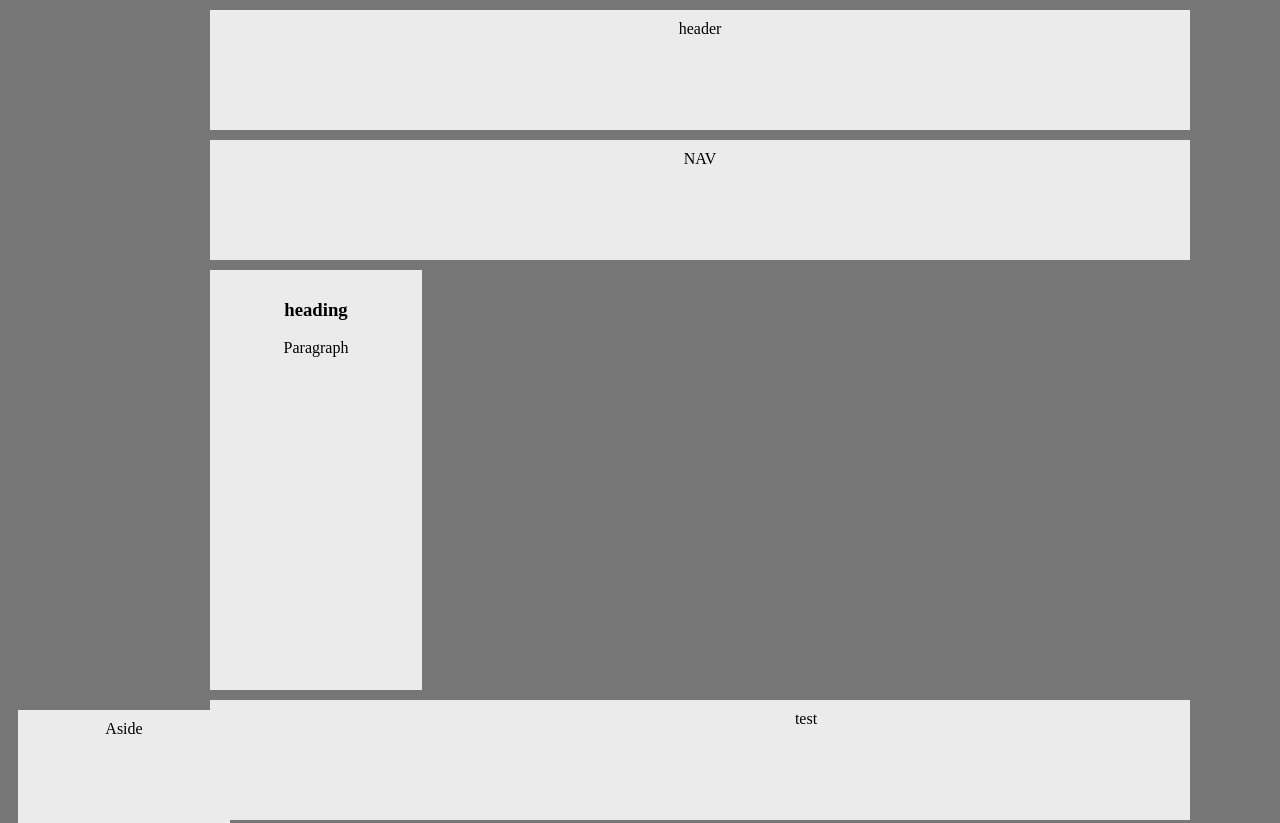
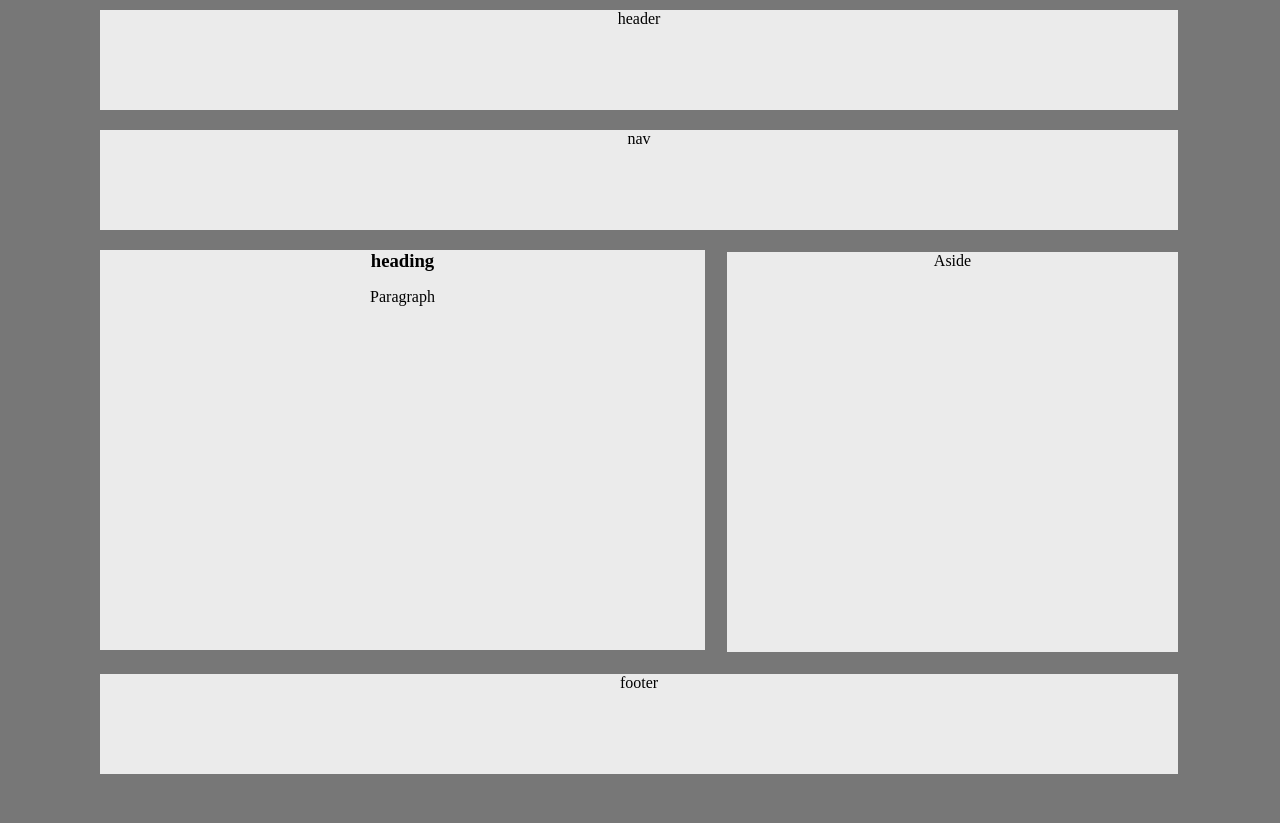
Before and after one commit to kishonhamilton/HW-Wireframe, a plain HTML site: page index.html in a window 1280 px wide. Shown: the top 823 px of the page. After the commit the page ends 800 px from the top, so only its background shows below. Drawn offline with Linux system fonts and the light colour scheme.

Commit message:
completed work

```diff
--- a/index.html
+++ b/index.html
@@ -5,18 +5,28 @@
     <link rel="stylesheet" type="text/css" href="style.css">
     <title>Title</title>
 </head>
-<body id="main-content">
-<header class="relative">header</header>
-<nav class="relative">NAV</nav>
-<section class="section">
-    <article>
-        <h1> heading</h1>
-        <p>Paragraph</p>
+<body class="wrapper">
+<header >
+    <div class="content box-1"> header</div>
+</header>
+<nav >
+    <div class="content box-1">nav</div>
+</nav>
+<section class="box-2">
+    <article class="content">
+        <div >
+            <h1>heading</h1>
+            <p>Paragraph</p>
+        </div>
     </article>
+</section>
+<aside class="box-3">
+    <div class="content">Aside</div>
+</aside>
 
-</section>
-<aside class="aside">Aside</aside>
-<footer class="relative">test</footer>
+<footer class="box-1">
+    <div class="content">footer</div>
+</footer>
 
 
 </body>
--- a/style.css
+++ b/style.css
@@ -1,3 +1,76 @@
+
+
+.wrapper {
+    margin: 0 auto;
+    padding: 0;
+    width: 100%;
+    min-width: 1000px;
+    max-width: 1100px;
+    height: 100%;
+    position: relative;
+    Background: #777;
+    /*background-color: rgba(0, 0, 0, .3);*/
+    box-sizing: border-box;
+}
+
+.wrapper:before,
+.wrapper:after {
+    content: " ";
+    display: table;
+}
+
+.wrapper:after {
+    clear: both;
+}
+.wrapper .box-1 {
+    margin: 10px;
+    padding: 0;
+    position: relative;
+    float: left;
+    width: 98%;
+    height: 100%;
+    text-align: center;
+    box-sizing: border-box;
+    background: #ebebeb;
+}
+
+.wrapper .box-2 {
+    margin: 10px;
+    padding: 0;
+    position: relative;
+    float: left;
+    width: 55%;
+    height: 400px;
+    text-align: center;
+    box-sizing: border-box;
+    background: #ebebeb;
+}
+.wrapper .box-3 {
+    margin: 12px;
+    padding: 0;
+    position: relative;
+    float: left;
+    width: 41%;
+    height: 400px;
+    text-align: center;
+    box-sizing: border-box;
+    background: #ebebeb;
+}
+h1{
+    margin: 0;
+    padding: 0;
+}
+
+ .content {
+    margin: 0;
+    padding: 0;
+    min-height: 100px;
+    /*background-color: rgba(0, 0, 0, 0.52);*/
+    box-sizing: border-box;
+}
+
+
+
 #main-content {
     width: 960px;
     background: #777777;
```
